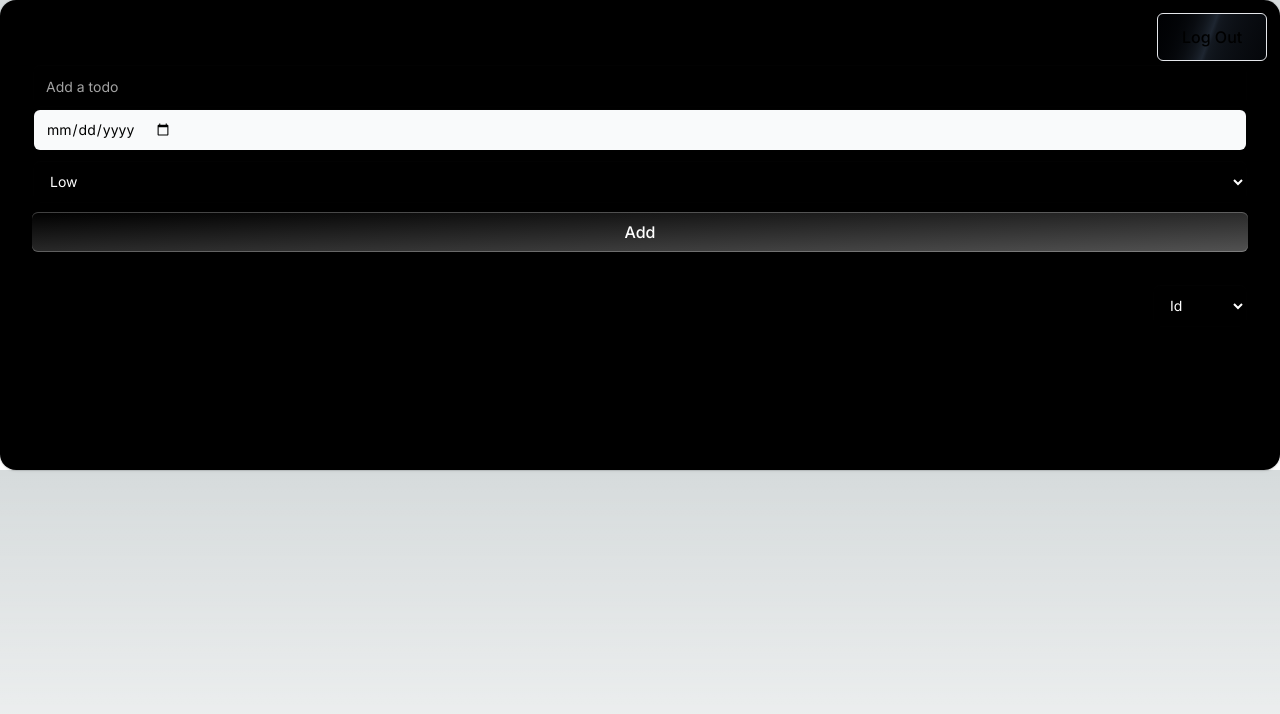
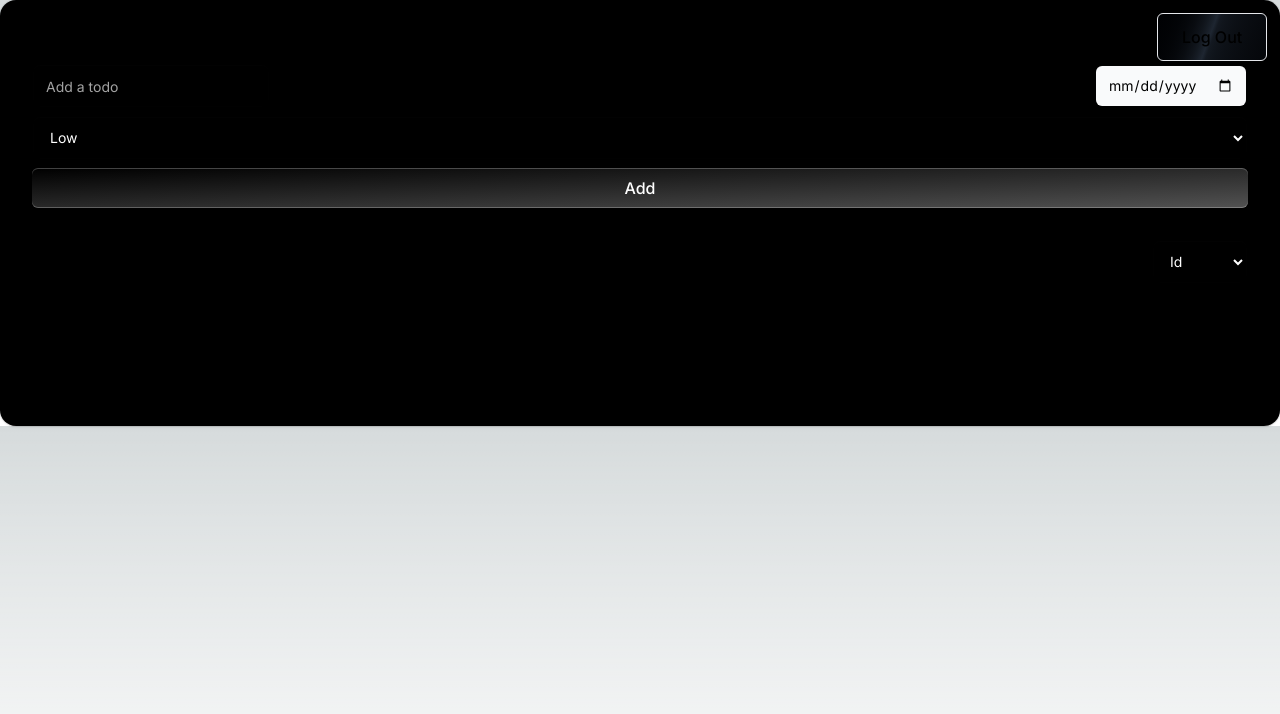
Before and after one commit to Riju-Saha/ToDo-App, a Next.js app in the folder todo/: page /1 in a window 1280 px wide. Shown: the top 714 px of the page. Built offline with nearby package versions, Linux system fonts and the light colour scheme.

Commit message:
date test

```diff
--- a/todo/src/app/[username]/page.tsx
+++ b/todo/src/app/[username]/page.tsx
@@ -162,11 +162,9 @@ export default function Usernamepage() {
                 <div className="max-w-xxl w-full mx-auto rounded-2xl p-4 md:p-8 shadow-input bg-black dark:bg-black">
 
                     <form className="my-8" onSubmit={handleSubmit}>
-                        <div className="mb-2">
-                            <Input id="todo" placeholder="Add a todo" type="text" className="bg-black text-white" value={todo}
-                                onChange={(e) => setTodo(e.target.value)} required />
-                            <Input id="EndDate" type="date" value={EndDate}
-                                onChange={(e) => setEndDate(e.target.value)} required />
+                        <div className="mb-2" style={{display: "flex", justifyContent: "space-between"}}>
+                            <Input id="todo" type="text" placeholder="Add a todo"  className="bg-black text-white" value={todo} onChange={(e) => setTodo(e.target.value)} required />
+                            <Input id="EndDate" type="date" value={EndDate} onChange={(e) => setEndDate(e.target.value)} required />
                         </div>
                         <div className="mb-2">
                             <Select id="priority" className="bg-black text-white" value={priority} onChange={(e) => setPriority(e.target.value)}>
@@ -176,8 +174,7 @@ export default function Usernamepage() {
                             </Select>
                         </div>
                         <button type="submit"
-                            className="bg-gradient-to-br relative group btn from-black dark:from-zinc-900 dark:to-zinc-900 to-neutral-600 block dark:bg-zinc-800 w-full text-white rounded-md h-10 font-medium shadow-[0px_1px_0px_0px_#ffffff40_inset,0px_-1px_0px_0px_#ffffff40_inset] dark:shadow-[0px_1px_0px_0px_var(--zinc-800)_inset,0px_-1px_0px_0px_var(--zinc-800)_inset]"
-                        >
+                            className="bg-gradient-to-br relative group btn from-black dark:from-zinc-900 dark:to-zinc-900 to-neutral-600 block dark:bg-zinc-800 w-full text-white rounded-md h-10 font-medium shadow-[0px_1px_0px_0px_#ffffff40_inset,0px_-1px_0px_0px_#ffffff40_inset] dark:shadow-[0px_1px_0px_0px_var(--zinc-800)_inset,0px_-1px_0px_0px_var(--zinc-800)_inset]">
                             {isEditMode ? 'Update' : 'Add'}
                         </button>
                     </form>
@@ -200,8 +197,7 @@ export default function Usernamepage() {
                                 padding: "1.5%",
                                 display: "flex",
                                 justifyContent: "space-between"
-                            }}
-                        >
+                            }}>
                             <span style={{ display: "inline-block", width: "8%", fontWeight: "bold" }}>
                                 <ResponsiveText>ID</ResponsiveText>
                             </span>
--- a/todo/src/components/todoItem.tsx
+++ b/todo/src/components/todoItem.tsx
@@ -34,7 +34,8 @@ export default function TodoItem(props: {
   };
 
   const StartDateOnly = formatDate(props.startDate);
-  const EndDateOnly = formatDate1(props.endDate);
+  const EndDateOnly = formatDate(props.endDate);
+  const EndDate = formatDate1(props.endDate);
 
   const handleDelete = async () => {
     try {
@@ -58,7 +59,7 @@ export default function TodoItem(props: {
   };
 
   const handleUpdate = () => {
-    props.onEdit(props.id, props.task, props.priority, EndDateOnly)
+    props.onEdit(props.id, props.task, props.priority, EndDate)
   }
 
   return (
--- a/todo/src/components/ui/input.tsx
+++ b/todo/src/components/ui/input.tsx
@@ -37,7 +37,7 @@ const Input = React.forwardRef<HTMLInputElement, InputProps>(
                 <input
                     type={type}
                     className={cn(
-                        `flex h-10 w-full outline-none border-none bg-gray-50 dark:bg-zinc-800 text-black dark:text-white shadow-input rounded-md px-3 py-2 text-sm  file:border-0 file:bg-transparent
+                        `flex h-10 outline-none border-none bg-gray-50 dark:bg-zinc-800 text-black dark:text-white shadow-input rounded-md px-3 py-2 text-sm  file:border-0 file:bg-transparent
           file:text-sm file:font-medium placeholder:text-neutral-400 dark:placeholder-text-neutral-600
            disabled:cursor-not-allowed disabled:opacity-50
            dark:shadow-[0px_0px_1px_1px_var(--neutral-700)]
```
Also changed, not shown: 1 other file (tests, documents, lock files or other folders).
